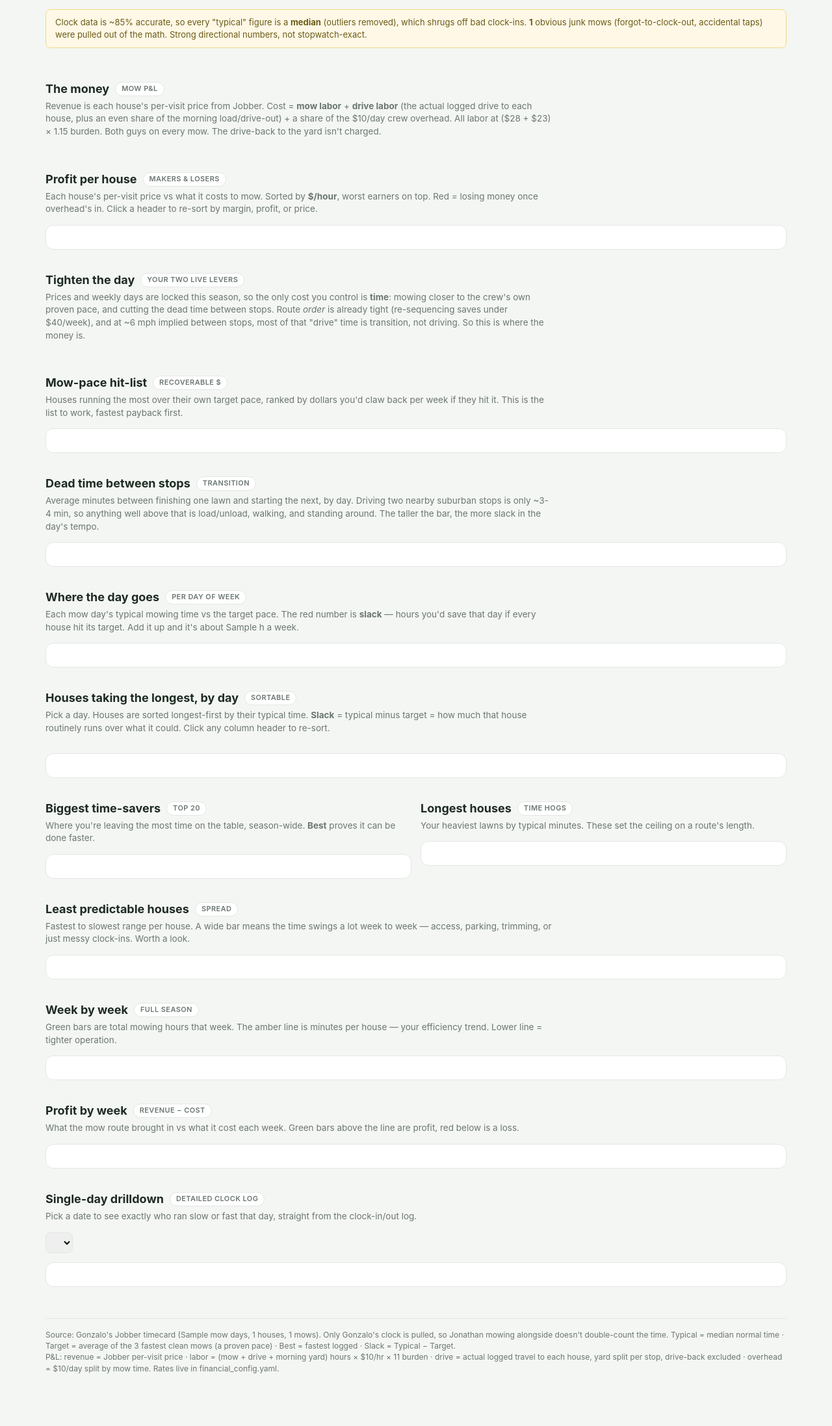
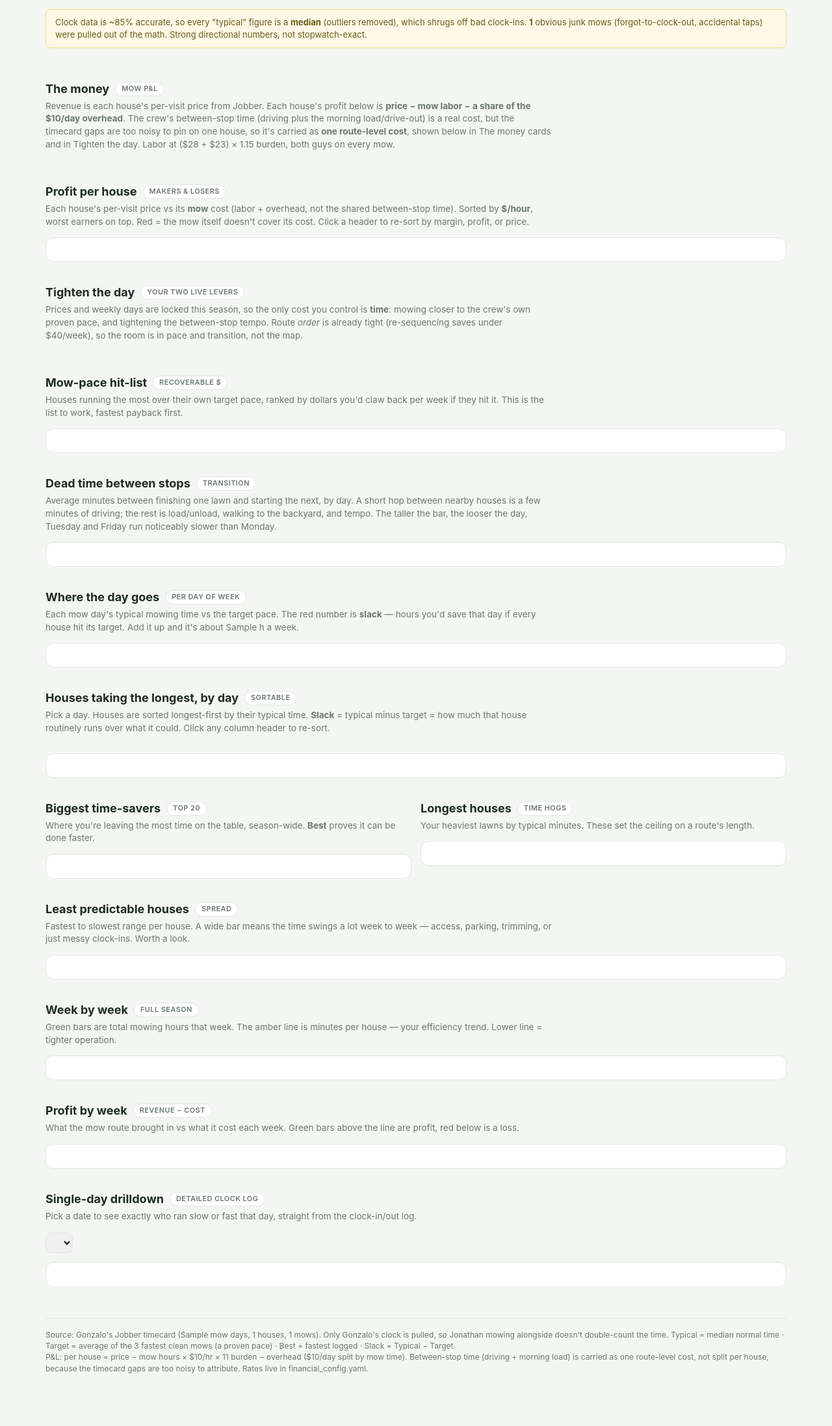
Before and after one commit to anoutdoor/jobber-app, a Flask app: template templates/mow_dashboard.html in a window 1280 px wide. Shown: the part 100-2294 px from the top of the page at 65% size. Run offline with Flask 3, Linux system fonts and the light colour scheme; the template is opened without the code that fills it: most values are stand-ins (such as "Sample title", 1, 10 or a date in 2020); lists and menus that the app fills with data are empty.

Commit message:
Drop noisy per-house drive; carry between-stop time as one route cost
Timecard gaps were a bad proxy for per-house driving (16-24min on 5-min-drive houses). Per-house P&L is now price - mow labor - overhead (honest mow economics, 29 of 79 underwater). Between-stop time (drive + yard) is a single route-level cost (~$796/wk) reconciled into the season loss. Motive GPS left as a future option for true drive data.

Co-Authored-By: Claude Opus 4.8 <noreply@anthropic.com>

```diff
--- a/templates/mow_dashboard.html
+++ b/templates/mow_dashboard.html
@@ -85,16 +85,16 @@ svg text{font-size:11px;fill:var(--muted)}
   <div class="cards" id="cards"></div>
 
   <h2 class="sec">The money <span class="tag">mow P&amp;L</span></h2>
-  <p class="lead">Revenue is each house's per-visit price from Jobber. Cost = <b>mow labor</b> + <b>drive labor</b> (the actual logged drive to each house, plus an even share of the morning load/drive-out) + a share of the ${{ meta.dailyOverhead|round|int }}/day crew overhead. All labor at ($28 + $23) &times; 1.15 burden. Both guys on every mow. The drive-back to the yard isn't charged.</p>
+  <p class="lead">Revenue is each house's per-visit price from Jobber. Each house's profit below is <b>price &minus; mow labor &minus; a share of the ${{ meta.dailyOverhead|round|int }}/day overhead</b>. The crew's between-stop time (driving plus the morning load/drive-out) is a real cost, but the timecard gaps are too noisy to pin on one house, so it's carried as <b>one route-level cost</b>, shown below in The money cards and in Tighten the day. Labor at ($28 + $23) &times; 1.15 burden, both guys on every mow.</p>
   <div class="cards" id="moneycards"></div>
 
   <h2 class="sec">Profit per house <span class="tag">makers &amp; losers</span></h2>
-  <p class="lead">Each house's per-visit price vs what it costs to mow. Sorted by <b>$/hour</b>, worst earners on top. Red = losing money once overhead's in. Click a header to re-sort by margin, profit, or price.</p>
+  <p class="lead">Each house's per-visit price vs its <b>mow</b> cost (labor + overhead, not the shared between-stop time). Sorted by <b>$/hour</b>, worst earners on top. Red = the mow itself doesn't cover its cost. Click a header to re-sort by margin, profit, or price.</p>
   <p class="lead" id="moneysum" style="margin-top:0"></p>
   <div class="panel scroll"><div id="moneytable"></div></div>
 
   <h2 class="sec">Tighten the day <span class="tag">your two live levers</span></h2>
-  <p class="lead">Prices and weekly days are locked this season, so the only cost you control is <b>time</b>: mowing closer to the crew's own proven pace, and cutting the dead time between stops. Route <i>order</i> is already tight (re-sequencing saves under $40/week), and at ~6 mph implied between stops, most of that "drive" time is transition, not driving. So this is where the money is.</p>
+  <p class="lead">Prices and weekly days are locked this season, so the only cost you control is <b>time</b>: mowing closer to the crew's own proven pace, and tightening the between-stop tempo. Route <i>order</i> is already tight (re-sequencing saves under $40/week), so the room is in pace and transition, not the map.</p>
   <div class="cards" id="tightencards"></div>
 
   <h2 class="sec">Mow-pace hit-list <span class="tag">recoverable $</span></h2>
@@ -103,7 +103,7 @@ svg text{font-size:11px;fill:var(--muted)}
   <div class="panel scroll"><div id="pacetable"></div></div>
 
   <h2 class="sec">Dead time between stops <span class="tag">transition</span></h2>
-  <p class="lead">Average minutes between finishing one lawn and starting the next, by day. Driving two nearby suburban stops is only ~3-4 min, so anything well above that is load/unload, walking, and standing around. The taller the bar, the more slack in the day's tempo.</p>
+  <p class="lead">Average minutes between finishing one lawn and starting the next, by day. A short hop between nearby houses is a few minutes of driving; the rest is load/unload, walking to the backyard, and tempo. The taller the bar, the looser the day, Tuesday and Friday run noticeably slower than Monday.</p>
   <p class="lead" id="transum" style="margin-top:0"></p>
   <div class="panel" id="tranchart"></div>
 
@@ -154,7 +154,7 @@ svg text{font-size:11px;fill:var(--muted)}
     Source: Gonzalo's Jobber timecard ({{ meta.mowDays }} mow days, {{ meta.houseCount }} houses, {{ meta.totalMows }} mows).
     Only Gonzalo's clock is pulled, so Jonathan mowing alongside doesn't double-count the time.
     Typical = median normal time &middot; Target = average of the 3 fastest clean mows (a proven pace) &middot; Best = fastest logged &middot; Slack = Typical &minus; Target.
-    <br>P&amp;L: revenue = Jobber per-visit price &middot; labor = (mow + drive + morning yard) hours &times; ${{ meta.crewHourly|round|int }}/hr &times; {{ (1 + meta.burdenPct/100)|round(2) }} burden &middot; drive = actual logged travel to each house, yard split per stop, drive-back excluded &middot; overhead = ${{ meta.dailyOverhead|round|int }}/day split by mow time. Rates live in financial_config.yaml.
+    <br>P&amp;L: per house = price &minus; mow hours &times; ${{ meta.crewHourly|round|int }}/hr &times; {{ (1 + meta.burdenPct/100)|round(2) }} burden &minus; overhead (${{ meta.dailyOverhead|round|int }}/day split by mow time). Between-stop time (driving + morning load) is carried as one route-level cost, not split per house, because the timecard gaps are too noisy to attribute. Rates live in financial_config.yaml.
   </div>
 </div>
 
@@ -252,14 +252,15 @@ function cards(){
 
 function moneyCards(){
   const m=D.meta;
+  const weeks=D.weekly.length||1;
   const pos = m.profitPerWeek>=0;
   const items=[
-    {v:usd(m.profitPerWeek),l:'Profit per week',s:'on mows, after labor + overhead',hl:pos,neg:!pos},
+    {v:usd(m.profitPerWeek),l:'Profit per week',s:'all-in: mow labor, overhead + between-stop',hl:pos,neg:!pos},
     {v:fmt(m.marginPct,0)+'%',l:'Mow profit margin',s:usd(m.profit)+' total this season'},
-    {v:usd(m.medianProfit),l:'Median profit / mow',s:'typical house, per visit'},
     {v:usd(m.revenuePerWeek),l:'Revenue per week',s:m.pricedVisits+' priced mows'},
-    {v:usd(m.driveCost),l:'Drive + yard cost',s:'crew wages for driving the route'},
-    {v:usd(m.totalCost),l:'Total mow cost',s:usd(m.laborCost)+' mow + '+usd(m.driveCost)+' drive + '+usd(m.overheadCost)+' oh'},
+    {v:usd(m.transitionPerWeek),l:'Between-stop cost / wk',s:'route-level drive + load time, not per house'},
+    {v:usd(m.medianProfit),l:'Median profit / mow',s:'per house, mow only (before between-stop)'},
+    {v:usd(m.totalCost),l:'Total mow cost',s:usd(m.laborCost)+' mow + '+usd(m.transitionCost)+' between-stop + '+usd(m.overheadCost)+' oh (season)'},
   ];
   $('#moneycards').innerHTML=items.map(i=>
     '<div class="card'+(i.hl?' hl':'')+(i.neg?' neg':'')+'"><div class="v">'+i.v+'</div><div class="l">'+i.l+'</div><div class="s">'+i.s+'</div></div>'
@@ -274,15 +275,14 @@ function moneyPerHouse(){
     {label:'Day',val:h=>h.day,cell:h=>dayName[h.day]||h.day},
     {label:'Price',num:true,val:h=>h.price,cell:h=>usd2(h.price)},
     {label:'Mow',num:true,val:h=>h.typical,cell:h=>fmt(h.typical)+'m'},
-    {label:'Drive',num:true,val:h=>h.driveMin,cell:h=>h.driveMin==null?'-':fmt(h.driveMin)+'m'},
     {label:'Cost',num:true,val:h=>h.cost,cell:h=>usd2(h.cost)},
     {label:'Profit',num:true,val:h=>h.profit,cell:h=>profitCell(h.profit)},
     {label:'Margin',num:true,val:h=>h.margin,cell:h=>h.margin==null?'-':fmt(h.margin,0)+'%'},
     {label:'$/hr',num:true,val:h=>h.profitPerHr,cell:h=>profitCell(h.profitPerHr,true)},
-  ],rows,{sortCol:8,dir:1,rowClass:h=>h.profit<0?'loser':''});  // $/hr ascending = worst first
+  ],rows,{sortCol:7,dir:1,rowClass:h=>h.profit<0?'loser':''});  // $/hr ascending = worst first
   const losers=rows.filter(h=>h.profit<0).length;
-  $('#moneysum').innerHTML='<b>'+losers+'</b> of '+rows.length+' priced houses lose money per visit once drive time and overhead are in. '+
-    'Median profit '+usd(D.meta.medianProfit)+'/mow at '+fmt(D.meta.marginPct,0)+'% margin.';
+  $('#moneysum').innerHTML='<b>'+losers+'</b> of '+rows.length+' priced houses don\'t cover their own mow cost (labor + overhead). '+
+    'On top of every mow, the route also carries ~'+usd(D.meta.transitionPerWeek)+'/week of shared between-stop time.';
 }
 
 function weeklyMoney(){
@@ -491,13 +491,11 @@ function drilldown(){
 }
 
 function tightenCards(){
-  const m=D.meta, weeks=D.weekly.length||1;
-  const travelH=D.daily.reduce((a,d)=>a+(d.travelH||0),0);
-  const transWk=travelH/weeks*m.loadedHourly;
+  const m=D.meta;
   const items=[
     {v:usd(m.slackCostPerWeek),l:'Mow-pace claw-back / wk',s:'if every house hit its target pace',hl:true},
-    {v:usd(transWk),l:'Between-stop time / wk',s:'crew wages between lawns, mostly transition'},
-    {v:usd(m.profitPerWeek),l:'The loss to close / wk',s:'two levers above are bigger than this',neg:m.profitPerWeek<0},
+    {v:usd(m.transitionPerWeek),l:'Between-stop time / wk',s:'drive + morning load, the tempo lever'},
+    {v:usd(m.profitPerWeek),l:'The loss to close / wk',s:'the two levers above add up to more than this',neg:m.profitPerWeek<0},
   ];
   $('#tightencards').innerHTML=items.map(i=>
     '<div class="card'+(i.hl?' hl':'')+(i.neg?' neg':'')+'"><div class="v">'+i.v+'</div><div class="l">'+i.l+'</div><div class="s">'+i.s+'</div></div>').join('');
@@ -533,9 +531,9 @@ function transition(){
   const W=560,H=230,padL=30,padB=28,padT=12,bw=48,gap=(W-padL)/rows.length;
   let s='<svg viewBox="0 0 '+W+' '+H+'" width="100%">';
   // baseline ~4 min = pure driving
-  const yBase=padT+(H-padT-padB)*(1-4/max);
+  const yBase=padT+(H-padT-padB)*(1-5/max);
   s+='<line x1="'+padL+'" y1="'+yBase+'" x2="'+W+'" y2="'+yBase+'" stroke="#9aa7a0" stroke-dasharray="4 3"/>';
-  s+='<text x="'+W+'" y="'+(yBase-4)+'" text-anchor="end" style="fill:#6b7770">~4 min = just driving</text>';
+  s+='<text x="'+W+'" y="'+(yBase-4)+'" text-anchor="end" style="fill:#6b7770">~5 min = a typical hop</text>';
   rows.forEach((r,i)=>{
     const x=padL+gap*i+gap/2, base=H-padB;
     const y=padT+(H-padT-padB)*(1-r.avg/max);
@@ -545,11 +543,10 @@ function transition(){
     s+='<text x="'+x+'" y="'+(base+15)+'" text-anchor="middle" style="font-weight:600;fill:#1d2b22">'+dayName[r.day]+'</text>';
   });
   s+='</svg>';
-  $('#tranchart').innerHTML=s+'<div class="legend"><span>Bars = avg minutes between stops. Above the dashed line is time that isn\'t driving.</span></div>';
+  $('#tranchart').innerHTML=s+'<div class="legend"><span>Bars = avg minutes between stops. Well above a typical hop = extra load/unload and tempo slack.</span></div>';
   const weeks=D.weekly.length||1;
-  const travelH=D.daily.reduce((a,d)=>a+(d.travelH||0),0);
-  $('#transum').innerHTML='~<b>'+fmt(travelH/weeks,1)+' h/week</b> between stops (~'+usd(travelH/weeks*D.meta.loadedHourly)+
-    '). Trimming even 1-2 min per stop across ~16 stops/day is 25-30 min a day back on the mowers.';
+  $('#transum').innerHTML='The route burns ~<b>'+fmt(D.meta.transitionHrs/weeks,1)+' h/week</b> of non-mow paid time (~'+usd(D.meta.transitionPerWeek)+
+    ') between morning load and stop-to-stop. Trimming even 1-2 min per stop across ~16 stops/day is 25-30 min a day back on the mowers.';
 }
 
 cards(); moneyCards(); moneyPerHouse(); tightenCards(); paceTable(); transition(); dayCapacity(); dayBreakdown(); slackBoard(); longest(); consistency(); weekly(); weeklyMoney(); drilldown();
```
Also changed, not shown: mow_dashboard.py (+41 -36 lines).
